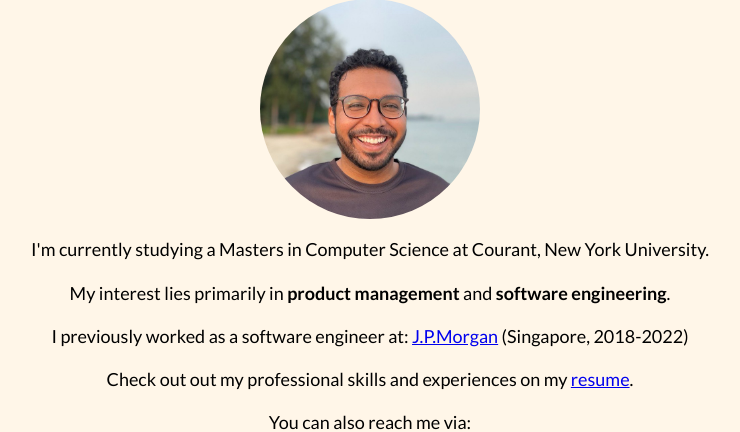
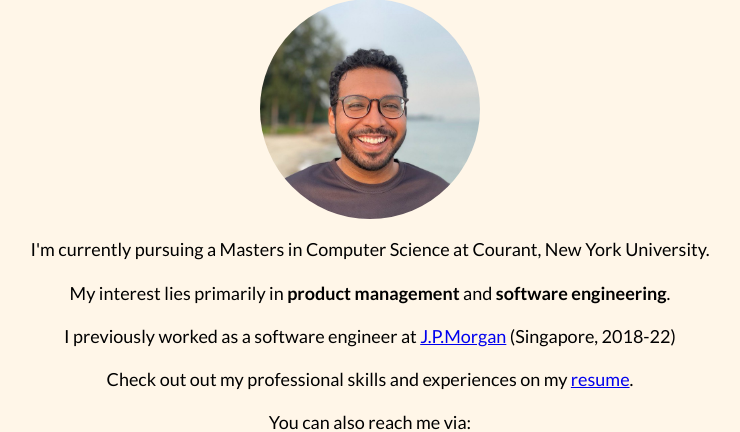
Before and after one commit to karthik-25/karthik-25.github.io, a plain HTML site: page index.html in a window 1280 px wide. Shown: the part 81-513 px from the top of the page, without its empty margins (270-1010 px from the left). Drawn offline with Linux system fonts and the light colour scheme.

Commit message:
edit site

```diff
--- a/index.html
+++ b/index.html
@@ -70,12 +70,12 @@
 
         <img class="me" src="./karthik.jpeg">
 
-        <p>I'm currently studying a Masters in Computer Science at Courant, New York University.</p>
+        <p>I'm currently pursuing a Masters in Computer Science at Courant, New York University.</p>
 
         <p>My interest lies primarily in <b>product management</b> and <b>software engineering</b>.</p>
 
-        <p>I previously worked as a software engineer at:
-            <a href="http://www.jpmorgan.com/">J.P.Morgan</a> (Singapore, 2018-2022)
+        <p>I previously worked as a software engineer at
+            <a href="http://www.jpmorgan.com/">J.P.Morgan</a> (Singapore, 2018-22)
         </p>
 
         <p>Check out out my professional skills and experiences on my
```
Also changed, not shown: 2 other files.
